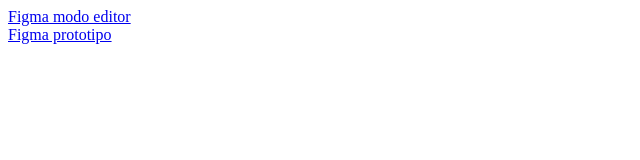
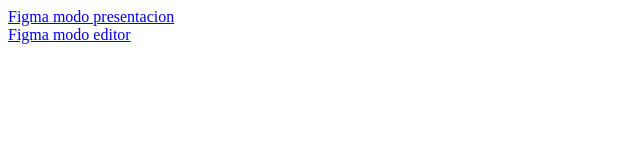
Before and after one commit to ManuHollmann/interfaces, a plain HTML site: page index.html in a window 1280 px wide. Shown: the full height of the page, 0-640 px from the left. Drawn offline with Linux system fonts and the light colour scheme.

Commit message:
links intercambiados

```diff
--- a/index.html
+++ b/index.html
@@ -7,8 +7,8 @@
     <title>interfaces</title>
 </head>
 <body>
-    <a href="https://www.figma.com/proto/5xy2HOWThDEaGP19BlZNTZ/Entregable-1?node-id=1%3A4&scaling=min-zoom&page-id=1%3A4&starting-point-node-id=1%3A67">Figma modo editor</a>
+    <a href="https://www.figma.com/proto/5xy2HOWThDEaGP19BlZNTZ/Entregable-1?node-id=1%3A4&scaling=min-zoom&page-id=1%3A4&starting-point-node-id=1%3A67">Figma modo presentacion</a>
     <br>
-    <a href="https://www.figma.com/file/5xy2HOWThDEaGP19BlZNTZ/Entregable-1?node-id=2%3A2">Figma prototipo</a>
+    <a href="https://www.figma.com/file/5xy2HOWThDEaGP19BlZNTZ/Entregable-1?node-id=2%3A2">Figma modo editor</a>
 </body>
 </html>
```
